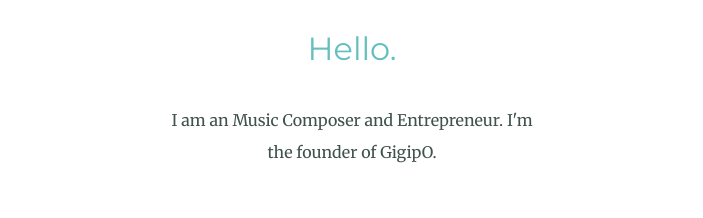
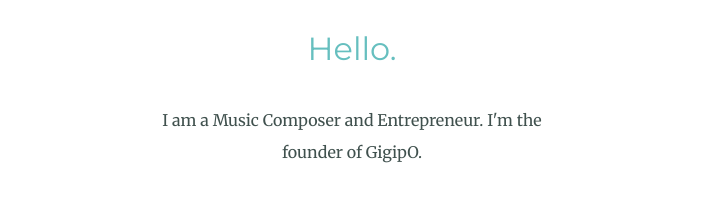
Before and after one commit to gaalaghu/gaalaghucss, a plain HTML site: page index.html in a window 1280 px wide. Shown: the part 1145-1363 px from the top of the page, without its empty margins (288-991 px from the left). Drawn offline with Linux system fonts and the light colour scheme.

Commit message:
Update index.html

```diff
--- a/index.html
+++ b/index.html
@@ -22,7 +22,7 @@
     <div class="profile">
       <img class="ghibran-img" src="images/Ghibran profile pic 2(cropped).png" alt="">
       <h2>Hello.</h2>
-      <p class="intro">I am an Music Composer and Entrepreneur. I'm the founder of GigipO.</p>
+      <p class="intro">I am a Music Composer and Entrepreneur. I'm the founder of GigipO.</p>
     </div>
     <hr>
     <div class="journey">
```
